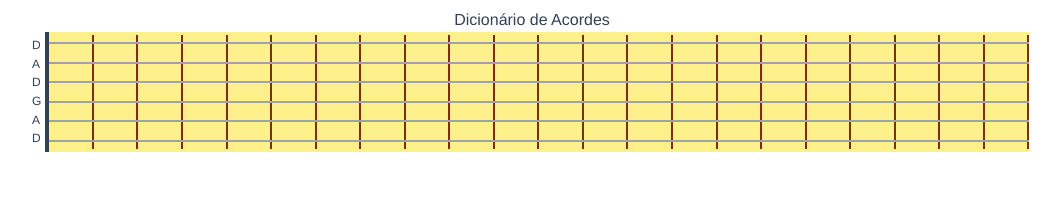
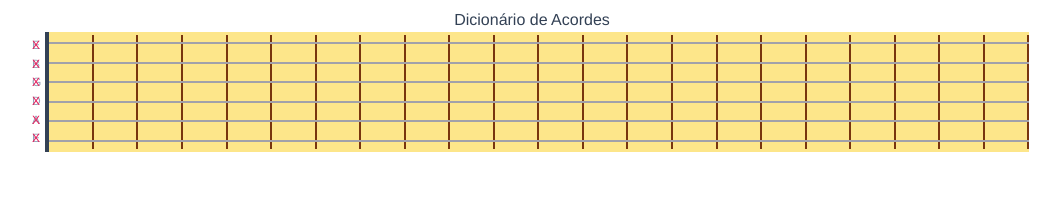
Before and after one commit to rondymesquita/chords-dict, a React (Vite) app: page / in a window 1280 px wide. Shown: the top 198 px of the page, without its empty margins (108-1168 px from the left). Built offline with nearby package versions, Linux system fonts and the light colour scheme.

Commit message:
chore: adjust theme

```diff
--- /dev/null
+++ b/src/theme/global.styles.ts
@@ -0,0 +1,23 @@
+// const fontFamily = 'Lexend, Avenir, Helvetica, Arial, sans-serif';
+// const fontFamily = 'Chivo, Avenir, Helvetica, Arial, sans-serif';
+export const fontFamily = "Helvetica, Arial, sans-serif";
+// const fontFamily = "Nunito Sans, Helvetica, Arial, sans-serif";
+
+export const globalStyles = {
+  "*": {
+    boxSizing: "border-box !important",
+  },
+  "html,body": {
+    fontFamily,
+    color: "fg.700",
+    background: "bg.0",
+    userSelect: "none",
+  },
+  a: {
+    color: "primary.600",
+    textDecoration: "underline",
+  },
+  em: {
+    color: "fg.500",
+  },
+};
--- a/src/theme/theme.ts
+++ b/src/theme/theme.ts
@@ -1,34 +1,23 @@
 import { extendTheme } from "@chakra-ui/react";
 
 import { colors } from "./colors";
+import { fontFamily, globalStyles } from "./global.styles";
 
-// const fontFamily = 'Lexend, Avenir, Helvetica, Arial, sans-serif';
-// const fontFamily = 'Chivo, Avenir, Helvetica, Arial, sans-serif';
-const fontFamily = "Helvetica, Arial, sans-serif";
-// const fontFamily = "Nunito Sans, Helvetica, Arial, sans-serif";
 const defaultTheme = extendTheme();
 
 console.log(defaultTheme);
 
 export const theme = extendTheme({
   styles: {
-    global: {
-      "*": {
-        boxSizing: "border-box !important",
-      },
-      "html,body": {
-        fontFamily,
-        color: "fg.700",
-        background: "bg.0",
-      },
-      a: {
-        color: "primary.600",
-        textDecoration: "underline",
-      },
-      em: {
-        color: "fg.500",
-      },
-    },
+    global: globalStyles,
+  },
+  colors: {
+    primary: colors.purple,
+    secondary: colors.amber,
+    destructive: colors.plum,
+    bg: { 0: "white", ...colors.slate, 1000: "black" },
+    fg: { 0: "white", ...colors.slate, 1000: "black" },
+    ...colors,
   },
   components: {
     Heading: {
@@ -64,12 +53,4 @@ export const theme = extendTheme({
       },
     },
   },
-  colors: {
-    primary: colors.bic,
-    secondary: colors.slate,
-    destructive: colors.plum,
-    bg: { 0: "white", ...colors.slate },
-    fg: { 0: "black", ...colors.slate },
-    ...colors,
-  },
 });
--- /dev/null
+++ b/src/util/transposer.ts
@@ -0,0 +1,24 @@
+export class Transposer {
+  private chromaticScale: Array<string>;
+  constructor() {
+    this.chromaticScale = [
+      "C",
+      "C#",
+      "D",
+      "D#",
+      "E",
+      "F",
+      "F#",
+      "G",
+      "G#",
+      "A",
+      "A#",
+      "B",
+    ];
+  }
+  transposeUp(note: string, step: number) {
+    const noteIndex = this.chromaticScale.indexOf(note);
+    const index = Math.ceil((noteIndex + step) % this.chromaticScale.length);
+    return this.chromaticScale[index];
+  }
+}
--- a/src/view/atoms/Board.tsx
+++ b/src/view/atoms/Board.tsx
@@ -2,7 +2,12 @@ import { Box, Flex } from "@chakra-ui/react";
 
 export function Board() {
   return (
-    <Box height={"100%"} width={"980px"} border={"0px"} bgColor={"yellow.200"}>
+    <Box
+      height={"100%"}
+      width={"980px"}
+      border={"0px"}
+      bgColor={"secondary.200"}
+    >
       <Flex
         height={"100%"}
         flexDirection={"row"}
@@ -19,7 +24,7 @@ export function Board() {
                 height={"100%"}
                 width={"50px"}
                 borderRight={"2px"}
-                borderColor={"orange.900"}
+                borderColor={"secondary.900"}
                 flexDirection={"column"}
               ></Flex>
             );
--- a/src/view/atoms/InteractiveBoard.tsx
+++ b/src/view/atoms/InteractiveBoard.tsx
@@ -2,6 +2,9 @@ import { Box, Center, Flex, Square, Text } from "@chakra-ui/react";
 import { OnMarkerClick } from "./types";
 import { MarkerModel } from "../../model/markers.model";
 import { Marker } from ".";
+import { Transposer } from "../../util/transposer";
+
+const transposer = new Transposer();
 
 export function InteractiveBoard({
   onMarkerClick,
@@ -16,54 +19,6 @@ export function InteractiveBoard({
     return !!activeMarkers.find((marker: MarkerModel) => {
       return marker.fret === fret && marker.string === string;
     });
-  };
-
-  class CircularLinkedList<T> {
-    public list: Array<T> = [];
-    public index: number = 0;
-    constructor(list: Array<T> = []) {
-      this.list = list;
-    }
-    add(item: T) {
-      this.list.push(item);
-    }
-    next(): T {
-      const item = this.list[this.index++];
-      if (!item) {
-        this.index = 0;
-        return this.list[this.index++];
-      }
-      return item;
-    }
-    indexOf(item: T) {
-      return this.list.indexOf(item);
-    }
-    get(index: number) {
-      return this.list[index];
-    }
-  }
-
-  const chromaticScale = new CircularLinkedList<string>([
-    "C",
-    "C#",
-    "D",
-    "D#",
-    "E",
-    "F",
-    "F#",
-    "G",
-    "G#",
-    "A",
-    "A#",
-    "B",
-  ]);
-
-  const transposeUp = (note: string, fret: number) => {
-    const noteIndex = chromaticScale.indexOf(note);
-    const index = Math.ceil(
-      (noteIndex + fret + 1) % chromaticScale.list.length
-    );
-    return chromaticScale.get(index);
   };
 
   return (
@@ -90,7 +45,7 @@ export function InteractiveBoard({
                   return (
                     <Marker
                       key={`${fret}-${string}`}
-                      note={transposeUp(note, fret)}
+                      note={transposer.transposeUp(note, fret + 1)}
                       isVisible={isMarkerVisible(fret + 1, string + 1)}
                       onClick={() =>
                         onMarkerClick({ fret: fret + 1, string: string + 1 })
--- a/src/view/atoms/Marker.tsx
+++ b/src/view/atoms/Marker.tsx
@@ -23,8 +23,8 @@ export function Marker({
       _hover={{
         ".text": !isVisible && {
           visibility: "visible",
-          bgColor: "purple.100",
-          color: "gray.400",
+          bgColor: "primary.200",
+          color: "fg.500",
         },
       }}
     >
@@ -39,8 +39,8 @@ export function Marker({
           p={"2px"}
           sx={
             isVisible && {
-              bgColor: "purple.500",
-              color: "white",
+              bgColor: "primary.500",
+              color: "fg.0",
             }
           }
           // _hover={{
--- a/src/view/atoms/Nut.tsx
+++ b/src/view/atoms/Nut.tsx
@@ -1,24 +1,62 @@
 import { Box, Flex, Text } from "@chakra-ui/react";
 import { OnMarkerClick } from "./types";
+import { MarkerModel } from "../../model/markers.model";
 
 export function Nut({
   height,
   tunning = [],
+  activeMarkers = [],
   onNoteClick,
 }: {
   height: string | number;
   tunning: string[];
+  activeMarkers?: Array<MarkerModel>;
   onNoteClick: OnMarkerClick;
 }) {
+  const isMarkerActive = (fret: number, string: number) => {
+    return !!activeMarkers.find((marker: MarkerModel) => {
+      return marker.fret === fret && marker.string === string;
+    });
+  };
+
+  const isStringAlreadyActiveWithMarker = (string: number) => {
+    const markerOnSameString = activeMarkers.find(
+      (marker: MarkerModel) => marker.string === string
+    );
+    return !!markerOnSameString;
+  };
+
+  const NUT_FRET = 0;
   return (
     <Flex flexDirection={"column"} height={height} p={1}>
-      {tunning.map((note: string, index: number) => {
+      {tunning.map((note: string, string: number) => {
         return (
           <Box
-            key={index}
+            position={"relative"}
+            key={string}
             flex={1}
-            onClick={() => onNoteClick({ fret: 0, string: index + 1 })}
+            onClick={() => onNoteClick({ fret: NUT_FRET, string: string + 1 })}
+            sx={
+              isMarkerActive(NUT_FRET, string + 1) ||
+              isStringAlreadyActiveWithMarker(string + 1)
+                ? { color: "fg.800" }
+                : { color: "fg.400" }
+            }
           >
+            <Text
+              position={"absolute"}
+              top={0}
+              fontSize={"xs"}
+              color={"destructive.600"}
+              sx={
+                isMarkerActive(NUT_FRET, string + 1) ||
+                isStringAlreadyActiveWithMarker(string + 1)
+                  ? { color: "transparent" }
+                  : { color: "destructive.500" }
+              }
+            >
+              X
+            </Text>
             <Text fontSize={"xs"}>{note}</Text>
           </Box>
         );
--- a/src/view/widgets/Fretboard.tsx
+++ b/src/view/widgets/Fretboard.tsx
@@ -29,12 +29,17 @@ export function Fretboard() {
     }
   };
 
-  // const tunning = "EBGDAE".split("");
-  const tunning = "DADGAD".split("");
+  const tunning = "EBGDAE".split("");
+  // const tunning = "DADGAD".split("");
 
   return (
     <Flex>
-      <Nut height={"120px"} onNoteClick={addMarkerNote} tunning={tunning} />
+      <Nut
+        height={"120px"}
+        tunning={tunning}
+        onNoteClick={addMarkerNote}
+        activeMarkers={markers}
+      />
       <Box
         height={"120px"}
         width={"100%"}
```
Also changed, not shown: src/data/circular-linked-list.ts (added, +24 -0 lines), src/util/chromatic-scale.ts (added, +16 -0 lines).
